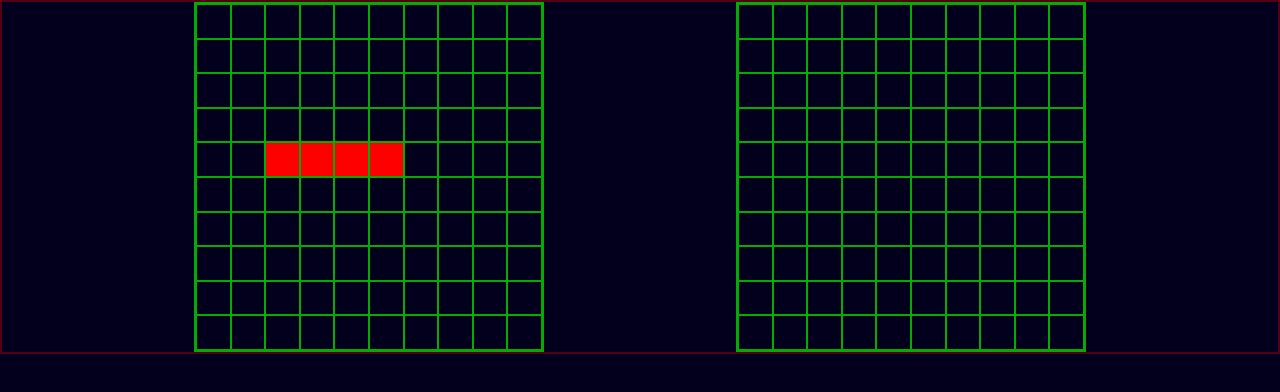
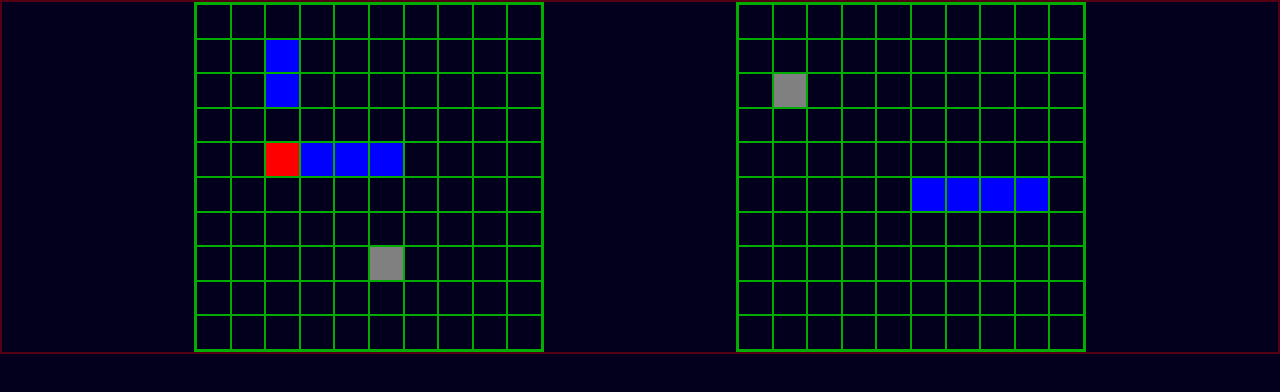
Before and after one commit to ethanwhall389/battleship, a website built with webpack: page dist/index.html in a window 1280 px wide. Built offline with nearby package versions, Linux system fonts and the light colour scheme.

Commit message:
Add updateDisplay and attack input

```diff
--- a/src/dom-control.js
+++ b/src/dom-control.js
@@ -1,10 +1,22 @@
 class DomControl {
+    // constructor() {
+    //     this.playerBoardElem = document.querySelector('.player-board');
+    //     this.enemyBoardElem = document.querySelector('.enemy-board');
+    // }
 
-    static displayBoard(gameBoard) {
+    static updateDisplay(pOneBoard, pTwoBoard) {
+        const playerBoardElem = document.querySelector('.player-board');
+        const enemyBoardElem = document.querySelector('.enemy-board');
+
+        playerBoardElem.textContent = '';
+        enemyBoardElem.textContent = '';
+
+        this.displayBoard(pOneBoard, playerBoardElem);
+        this.displayBoard(pTwoBoard, enemyBoardElem);
+    }
+
+    static displayBoard(gameBoard, boardElem) {
         const boardCont = document.querySelector('.boards-cont');
-        const boardElem = document.createElement('div');
-        boardElem.classList.add('board');
-        boardCont.appendChild(boardElem);
 
         //create gameboard div, append to body
         const board = gameBoard.board;
@@ -24,13 +36,14 @@ class DomControl {
 
             const cellElem = document.createElement('div');
             cellElem.classList.add('board-cell');
+            cellElem.setAttribute('data-coordinate', `[${i}, ${j}]`)
             console.log(boardElem.offsetWidth);
             cellElem.style.width = `${boardElem.clientWidth / gameBoard.width}px`;
             cellElem.style.height = `${boardElem.clientHeight / gameBoard.height}px`;
 
             this.checkShip(cellElem, gameBoard.board[i][j]);
-            // checkMiss();
-            // checkHit();
+            this.checkMiss(cellElem, gameBoard.board[i][j]);
+            this.checkHit(cellElem, gameBoard.board[i][j]);
 
             boardElem.appendChild(cellElem);
             }
@@ -49,8 +62,33 @@ class DomControl {
 
     static checkShip(cellElem, coordinate) {
         if (coordinate.ship !== false) {
+            cellElem.style.backgroundColor = 'blue';
+        }
+    }
+
+    static checkMiss(cellElem, coordinate) {
+        if (coordinate.isCellMissed === true) {
+            cellElem.style.backgroundColor = 'gray';
+        }
+    }
+
+    static checkHit(cellElem, coordinate) {
+        if (coordinate.isCellHit === true) {
             cellElem.style.backgroundColor = 'red';
         }
+    }
+
+    static inputAttack(playerBoard, enemyBoard) {
+        document.addEventListener('click', (event) => {
+            if (event.target.classList.contains('board-cell')) {
+                // console.log(event.target.getAttribute('data-coordinate'));
+                const coordinates = JSON.parse(event.target.getAttribute('data-coordinate'));
+                console.log(coordinates);
+                console.log(enemyBoard.board[coordinates[0], coordinates[1]]);
+                enemyBoard.receiveAttack(coordinates[0], coordinates[1]);
+                this.updateDisplay(playerBoard, enemyBoard);
+            }
+        })
     }
 }
 
--- a/src/game-loop.js
+++ b/src/game-loop.js
@@ -2,22 +2,65 @@ const Player = require('./player');
 const GameBoard = require('./gameboard');
 const DomControl = require('./dom-control');
 
+class Game {
+    constructor(pOneName, pTwoName, dimensions) {
+        this.pOneName = pOneName;
+        this.pTwoName = pTwoName;
+        this.dimensions = dimensions;
 
-function newGame() {
-    const pOneName = 'Bill';
-    const pTwoName = 'Sarah';
-    const dimensions = 10;
+        this.playerOne - new Player(this.pOneName);
+        this.playerTwo = new Player(this.pTwoName);
 
-    const playerOne = new Player(pOneName);
-    const playerTwo = new Player(pTwoName);
+        this.pOneBoard = new GameBoard(this.dimensions, this.dimensions)
+        this.pTwoBoard = new GameBoard(this.dimensions, this.dimensions)
+    }
 
-    const pOneBoard = new GameBoard(dimensions, dimensions);
-    const pTwoBoard = new GameBoard(dimensions, dimensions);
-
-    pOneBoard.placeShip(4, 2, 4, 'horiz');
-
-    DomControl.displayBoard(pOneBoard);
-    DomControl.displayBoard(pTwoBoard);
 }
 
-newGame();
+const game = new Game('Bill', 'Sarah', 10);
+
+game.pOneBoard.placeShip(4, 2, 4, 'horiz');
+game.pOneBoard.placeShip(1, 2, 2, 'vert');
+
+game.pTwoBoard.placeShip(5, 5, 4, 'horiz');
+
+game.pOneBoard.receiveAttack(7, 5);
+game.pTwoBoard.receiveAttack(2, 1);
+
+game.pOneBoard.receiveAttack(4, 2);
+
+DomControl.updateDisplay(game.pOneBoard, game.pTwoBoard);
+
+// DomControl.displayBoard(game.pOneBoard);
+// DomControl.displayBoard(game.pTwoBoard);
+
+DomControl.inputAttack(game.pOneBoard, game.pTwoBoard);
+
+// function newGame() {
+//     // const pOneName = 'Bill';
+//     // const pTwoName = 'Sarah';
+//     // const dimensions = 10;
+
+//     // const playerOne = new Player(pOneName);
+//     // const playerTwo = new Player(pTwoName);
+
+//     // const pOneBoard = new GameBoard(dimensions, dimensions);
+//     // const pTwoBoard = new GameBoard(dimensions, dimensions);
+
+//     pOneBoard.placeShip(4, 2, 4, 'horiz');
+//     pOneBoard.placeShip(1, 2, 2, 'vert');
+
+//     pTwoBoard.placeShip(5, 5, 4, 'horiz');
+
+//     pOneBoard.receiveAttack(7, 5);
+//     pTwoBoard.receiveAttack(2, 1);
+
+//     pOneBoard.receiveAttack(4, 2);
+
+//     DomControl.displayBoard(pOneBoard);
+//     DomControl.displayBoard(pTwoBoard);
+// }
+
+
+
+// newGame();
```
Also changed, not shown: dist/index.html, dist/main.js.
